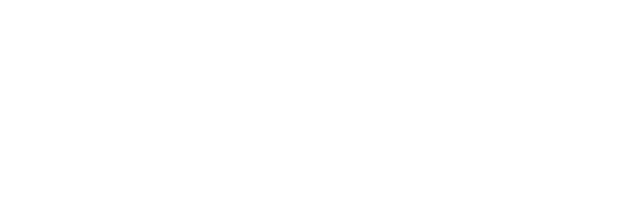
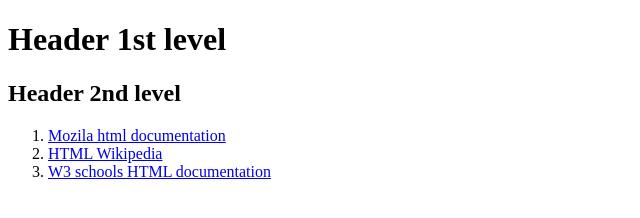
Before and after one commit to realOrihs/task-html, a website: page src/index.html in a window 1280 px wide. Shown: the whole page, without its empty margins (0-640 px from the left). Drawn offline with Linux system fonts and the light colour scheme.

Commit message:
Задание по HTML

```diff
--- a/src/index.html
+++ b/src/index.html
@@ -3,5 +3,27 @@
     <head>
         <title>HTML</title>
     </head>
-    <body></body>
+    <body>
+        <div>
+            <h1>Header 1st level</h1>
+            <h2>Header 2nd level</h2>
+            <ol>
+                <li>
+                    <a href="https://developer.mozilla.org">
+                        Mozila html documentation
+                    </a>
+                </li>
+                <li>
+                    <a href="https://ru.wikipedia.org/wiki/HTML">
+                        HTML Wikipedia
+                    </a>
+                </li>
+                <li>
+                    <a href="https://www.w3schools.com/html/">
+                        W3 schools HTML documentation
+                    </a>
+                </li>
+            </ol>
+        </div>
+    </body>
 </html>
```
Also changed, not shown: 1 other file.
